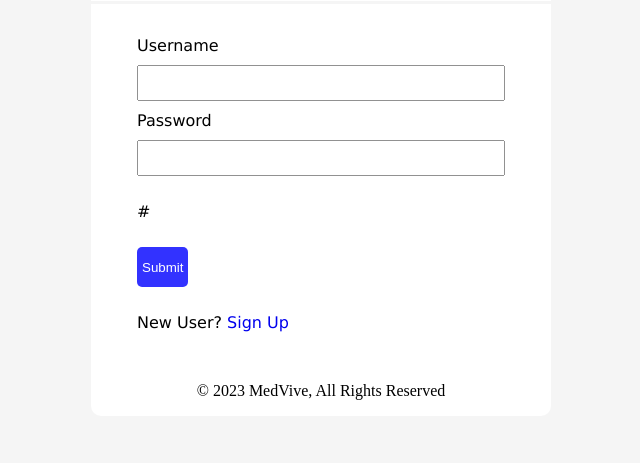
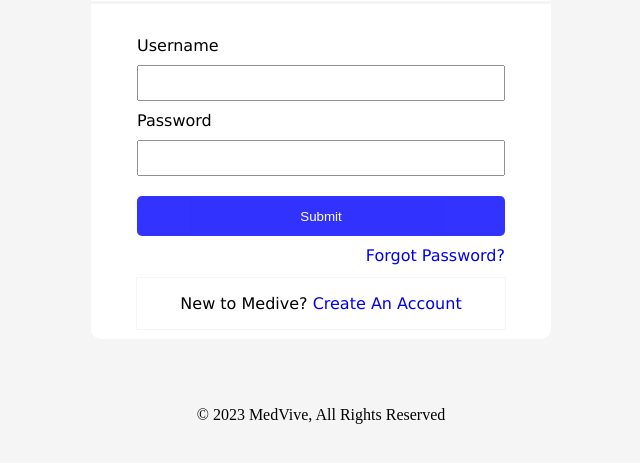
Before and after one commit to kenyyode/ViveApp, a Python web app: template Vive/templates/login.html in a window 1280 px wide. Shown: the part 173-636 px from the top of the page, without its empty margins (319-959 px from the left). Run offline with Jinja, Linux system fonts and the light colour scheme; the template is opened without the code that fills it, so the values that code supplies are empty, except form fields; form fields are guessed from the names that the template uses.

Commit message:
New Update

```diff
--- a/Vive/static/login.css
+++ b/Vive/static/login.css
@@ -18,8 +18,26 @@ input {
 
 }
 
+
 form {
     display: flex;
     flex-direction: column;
     margin-top: 7%;
 }
+
+.createaccount {
+    display: flex;
+    align-items: center;
+    justify-content: center;
+    width: 80%;
+    border: 0.5px solid whitesmoke;
+    margin-bottom: 2%;
+    margin-top: 1%;
+}
+
+.forgot-password {
+    display: flex;
+    align-items: right;
+    justify-content: right;
+    margin-bottom: 2%;
+}
--- a/Vive/templates/base.html
+++ b/Vive/templates/base.html
@@ -10,6 +10,7 @@
     <div class="all"> {%block content%} {%endblock%} </div>
 
     <footer> <p> &copy; 2023 MedVive, All Rights Reserved </footer>
+    {%block create%} {%endblock%}
 
 </body>
 
--- a/Vive/templates/forgot.html
+++ b/Vive/templates/forgot.html
@@ -0,0 +1,5 @@
+{%extends "base.html" %}
+{%block header%} <h1> Recover Password </h1> {%endblock%}
+{%block content%}
+
+{%endblock%}
--- a/Vive/templates/login.html
+++ b/Vive/templates/login.html
@@ -1,7 +1,7 @@
 {% extends 'base.html' %}
 
 {%block title%} Home {%endblock%}
-{%block style%} <link rel="stylesheet" type="text/css" href="{{url_for("static", filename="login.css")}}" {%endblock%}
+{%block style%} <link rel="stylesheet" type="text/css" href="{{url_for("static", filename="login.css")}}"> {%endblock%}
 
 {%block header%} <h1> Welcome Back! </h1> {%endblock%}
 
@@ -17,10 +17,11 @@
         <label for="{{form.password.id}}"> {{form.password.label}} </label>
     {{form.password}}
     </div>
-    <div class="forgot-password">
-        <p> {{url_for("Forgot_Password")}} </p>
     {{form.submit(class="formbtn")}}
 
+    <div class="forgot-password">
+        <a href="{{url_for("Forgot_Password")}}"> Forgot Password? </a>
+    </div>
 </form>
 {% with messages = get_flashed_messages() %}
   {% if messages %}
@@ -43,6 +44,8 @@
     {%endif%}
     {%endwith%}
 </div>
-<p> New User? <a href="{{url_for('registration')}}"> Sign Up </a> </p>
+<div class="createaccount">
+<p> New to Medive? <a href="{{url_for('registration')}}"> Create An Account </a> </p>
+</div>
 
 {%endblock%}
```
Also changed, not shown: forms.py (+21 -1 lines), routes.py (+15 -3 lines).
